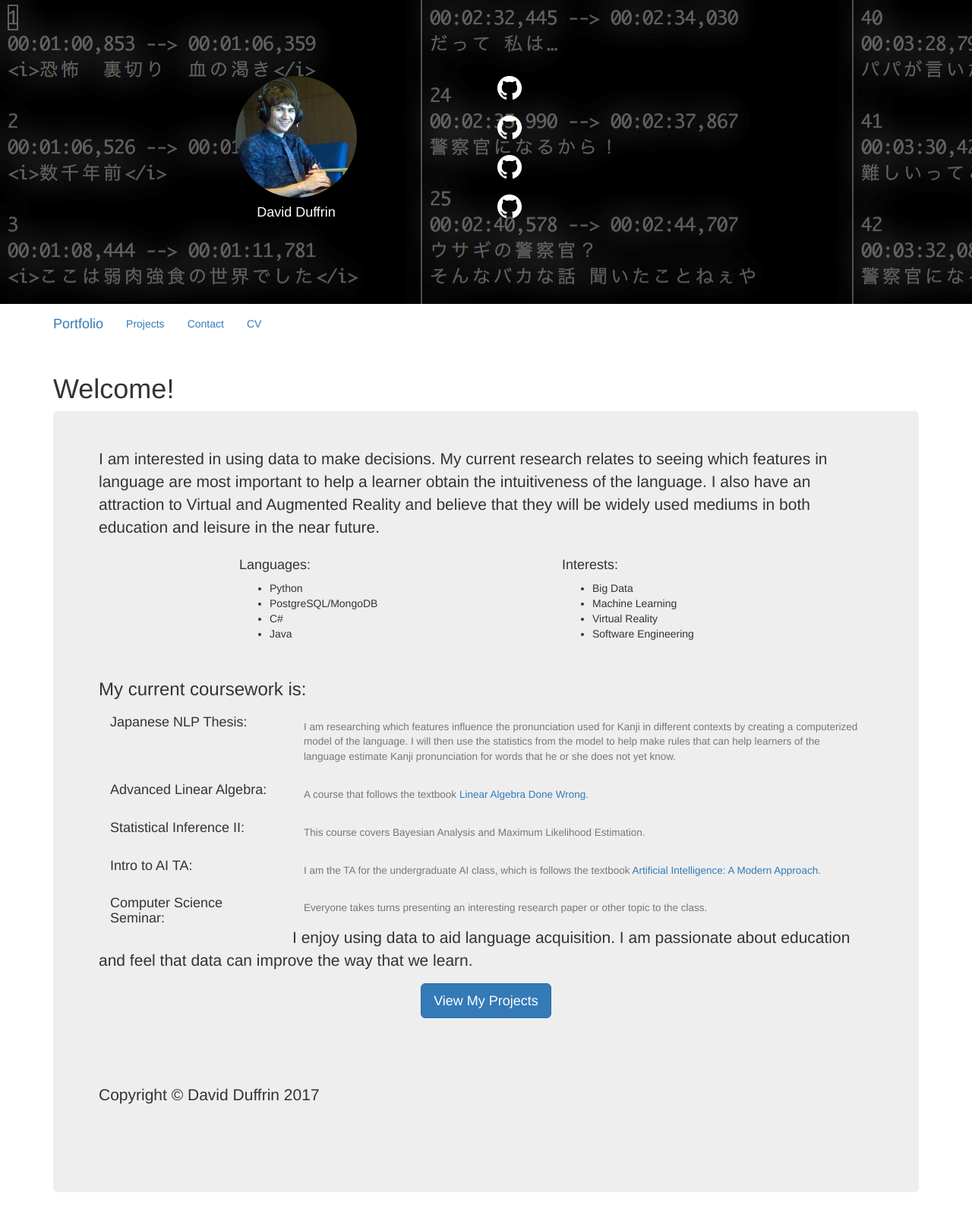
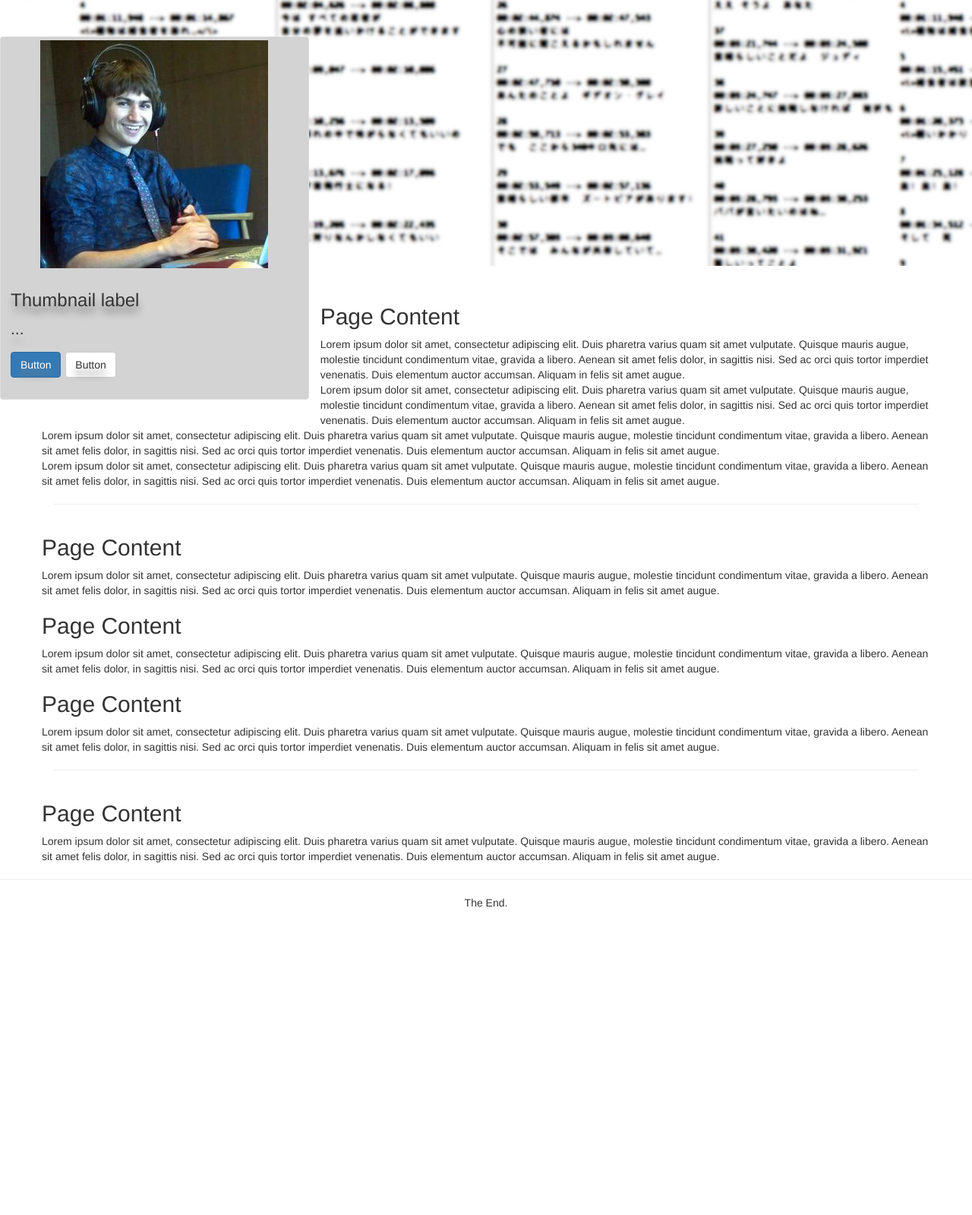
Before and after one commit to duffrind/duffrind.github.io, a Jekyll site: the page index.html, which Jekyll copies as it is, in a window 1280 px wide. Shown: the whole page at 76% size. Built offline with Jekyll 4.4.1, drawn with Linux system fonts in a browser that asks for light colours; after the commit the page ends 1208 px from its top, so only the background shows below that.

Commit message:
created parallax header TODO add navbar under

```diff
--- /dev/null
+++ b/css/stylesheet.css
@@ -0,0 +1,16 @@
+.bg {
+  background: url('../include/jsubs.png') center center;
+  position: fixed;
+  width: 100%;
+  height: 350px; /*same height as jumbotron */
+  top:0;
+  left:0;
+  z-index: -1;
+}
+
+.jumbotron {
+  height: 350px;
+  color: black;
+  text-shadow: gray 0 10px 10px;
+  background:transparent;
+}
--- a/index.html
+++ b/index.html
@@ -16,6 +16,8 @@
 
     <!-- Custom CSS -->
     <link href="css/portfolio-item.css" rel="stylesheet">
+
+    <link href="css/stylesheet.css" rel="stylesheet">
     <style>
       body {padding-top: 0px;}
     </style>
@@ -30,8 +32,87 @@
 </head>
 
 <body>
+  <div class="bg"></div>
+  <div class="jumbotron">
+    <div class="row">
+      <div class="col-sm-6 col-md-4">
+        <div class="thumbnail" style="background:lightgray">
+          <img src="./include/me_small.jpg" alt="...">
+          <div class="caption">
+            <h3>Thumbnail label</h3>
+            <p>...</p>
+            <p><a href="#" class="btn btn-primary" role="button">Button</a> <a href="#" class="btn btn-default" role="button">Button</a></p>
+          </div>
+        </div>
+      </div>
+    </div>
+    <!--<h1>Bootstrap Jumbotron</h1>
+    <p class="lead">+ Parallax Effect using jQuery</p>-->
+  </div>
 
-    <div style="background-image: url('include/subtitle.jpg'); width: 100%">
+  <div class="container">
+    <div class="row">
+      <h2>Page Content</h2>
+      Lorem ipsum dolor sit amet, consectetur adipiscing elit. Duis pharetra varius quam sit amet vulputate.
+      Quisque mauris augue, molestie tincidunt condimentum vitae, gravida a libero. Aenean sit amet felis
+      dolor, in sagittis nisi. Sed ac orci quis tortor imperdiet venenatis. Duis elementum auctor accumsan.
+      Aliquam in felis sit amet augue.
+      <br>
+      Lorem ipsum dolor sit amet, consectetur adipiscing elit. Duis pharetra varius quam sit amet vulputate.
+      Quisque mauris augue, molestie tincidunt condimentum vitae, gravida a libero. Aenean sit amet felis
+      dolor, in sagittis nisi. Sed ac orci quis tortor imperdiet venenatis. Duis elementum auctor accumsan.
+      Aliquam in felis sit amet augue.
+      <br>
+      Lorem ipsum dolor sit amet, consectetur adipiscing elit. Duis pharetra varius quam sit amet vulputate.
+      Quisque mauris augue, molestie tincidunt condimentum vitae, gravida a libero. Aenean sit amet felis
+      dolor, in sagittis nisi. Sed ac orci quis tortor imperdiet venenatis. Duis elementum auctor accumsan.
+      Aliquam in felis sit amet augue.
+      <br>
+      Lorem ipsum dolor sit amet, consectetur adipiscing elit. Duis pharetra varius quam sit amet vulputate.
+      Quisque mauris augue, molestie tincidunt condimentum vitae, gravida a libero. Aenean sit amet felis
+      dolor, in sagittis nisi. Sed ac orci quis tortor imperdiet venenatis. Duis elementum auctor accumsan.
+      Aliquam in felis sit amet augue.
+    </div>
+    <hr>
+    <div class="row">
+      <h2>Page Content</h2>
+      Lorem ipsum dolor sit amet, consectetur adipiscing elit. Duis pharetra varius quam sit amet vulputate.
+      Quisque mauris augue, molestie tincidunt condimentum vitae, gravida a libero. Aenean sit amet felis
+      dolor, in sagittis nisi. Sed ac orci quis tortor imperdiet venenatis. Duis elementum auctor accumsan.
+      Aliquam in felis sit amet augue.
+      <h2>Page Content</h2>
+      Lorem ipsum dolor sit amet, consectetur adipiscing elit. Duis pharetra varius quam sit amet vulputate.
+      Quisque mauris augue, molestie tincidunt condimentum vitae, gravida a libero. Aenean sit amet felis
+      dolor, in sagittis nisi. Sed ac orci quis tortor imperdiet venenatis. Duis elementum auctor accumsan.
+      Aliquam in felis sit amet augue.
+      <h2>Page Content</h2>
+      Lorem ipsum dolor sit amet, consectetur adipiscing elit. Duis pharetra varius quam sit amet vulputate.
+      Quisque mauris augue, molestie tincidunt condimentum vitae, gravida a libero. Aenean sit amet felis
+      dolor, in sagittis nisi. Sed ac orci quis tortor imperdiet venenatis. Duis elementum auctor accumsan.
+      Aliquam in felis sit amet augue.
+
+    </div>
+    <hr>
+    <div class="row">
+      <h2>Page Content</h2>
+      Lorem ipsum dolor sit amet, consectetur adipiscing elit. Duis pharetra varius quam sit amet vulputate.
+      Quisque mauris augue, molestie tincidunt condimentum vitae, gravida a libero. Aenean sit amet felis
+      dolor, in sagittis nisi. Sed ac orci quis tortor imperdiet venenatis. Duis elementum auctor accumsan.
+      Aliquam in felis sit amet augue.
+    </div>
+  </div>
+
+  <hr>
+
+  <div class="container">
+  	<div class="row">
+        <div class="col-md-12 text-center"><p>The End.</p></div>
+      </div>
+  </div>
+
+
+<!--
+    <div style="background-image: url('include/jsubs.png'); width: 100%">
       <div class="container" style="padding:100px">
         <div class="row">
           <div class="col-md-6">
@@ -52,7 +133,7 @@
 
     <div class="navbar" role="navigation">
       <div class="container">
-          <!-- Brand and toggle get grouped for better mobile display -->
+          <!-- Brand and toggle get grouped for better mobile display --> <!--
           <div class="navbar-header">
               <button class="navbar-toggle" data-toggle="collapse" data-target="#bs-example-navbar-collapse-1">
                   <span class="sr-only">Toggle navigation</span>
@@ -62,7 +143,7 @@
               </button>
               <a class="navbar-brand">Portfolio</a>
           </div>
-          <!-- Collect the nav links, forms, and other content for toggling -->
+          <!-- Collect the nav links, forms, and other content for toggling --> <!--
           <div class="collapse navbar-collapse" id="bs-example-navbar-collapse-1">
               <ul class="nav navbar-nav">
                   <li>
@@ -76,10 +157,10 @@
                   </li>
               </ul>
           </div>
-          <!-- /.navbar-collapse -->
+          <!-- /.navbar-collapse --> <!--
       </div>
     </div>
-    <!-- Page Content -->
+    <!-- Page Content --> <!--
     <div class="container">
         <h1>Welcome!</h1>
         <div class="jumbotron">
@@ -130,14 +211,14 @@
         </div>
         <hr>
 
-        <!-- Footer -->
+        <!-- Footer --> <!--
         <footer>
             <div class="row">
                 <div class="col-lg-12">
                     <p>Copyright &copy; David Duffrin 2017</p>
                 </div>
             </div>
-            <!-- /.row -->
+            <!-- /.row --> <!--
         </footer>
 
     </div>
@@ -148,6 +229,7 @@
 
     <!-- Bootstrap Core JavaScript -->
     <script src="js/bootstrap.min.js"></script>
+    <script src="js/script.js"></script>
 
 </body>
 
--- /dev/null
+++ b/js/script.js
@@ -0,0 +1,9 @@
+var jumboHeight = $('.jumbotron').outerHeight();
+function parallax(){
+    var scrolled = $(window).scrollTop();
+    $('.bg').css('height', (jumboHeight-scrolled) + 'px');
+}
+
+$(window).scroll(function(e){
+    parallax();
+});
```
Also changed, not shown: include/jsubs.png (added), 1 other file.
